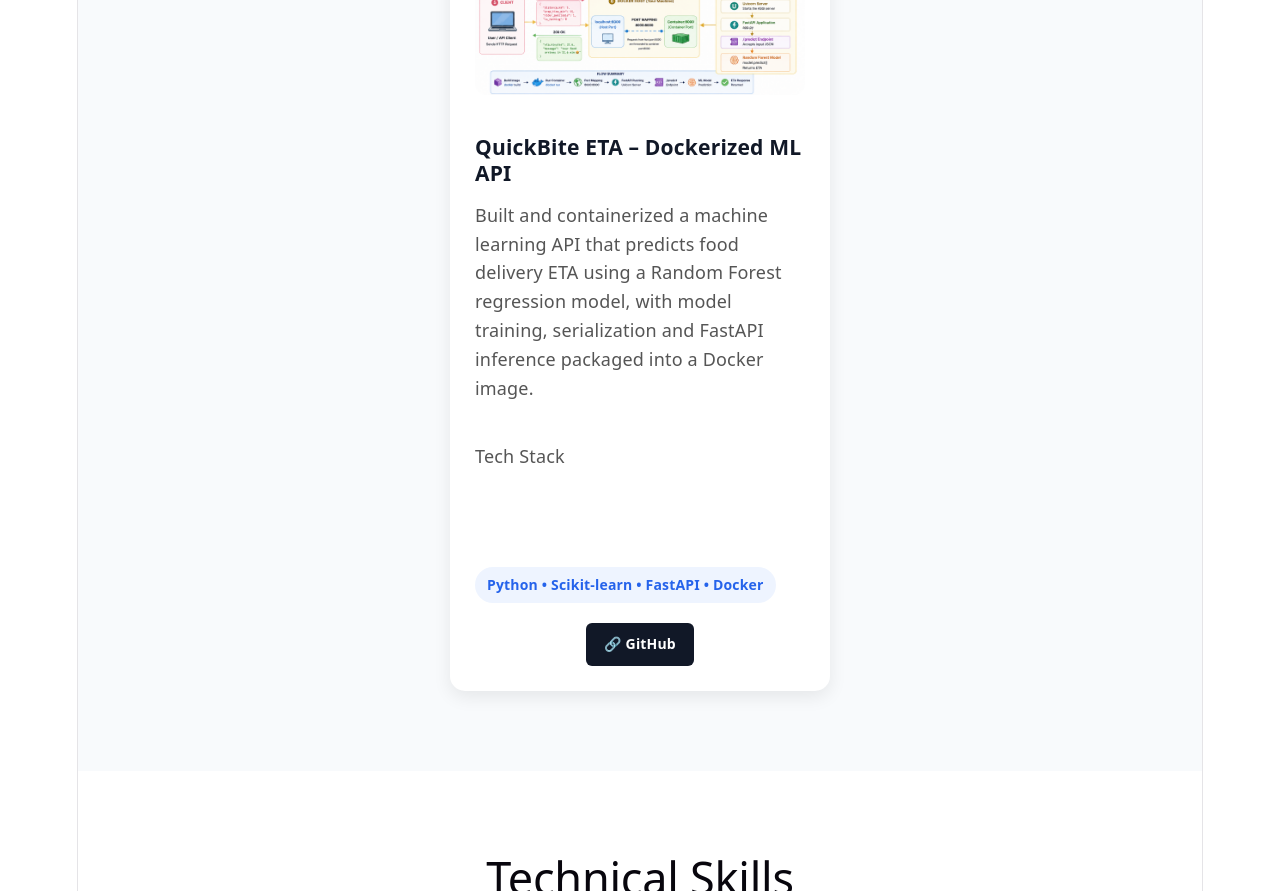
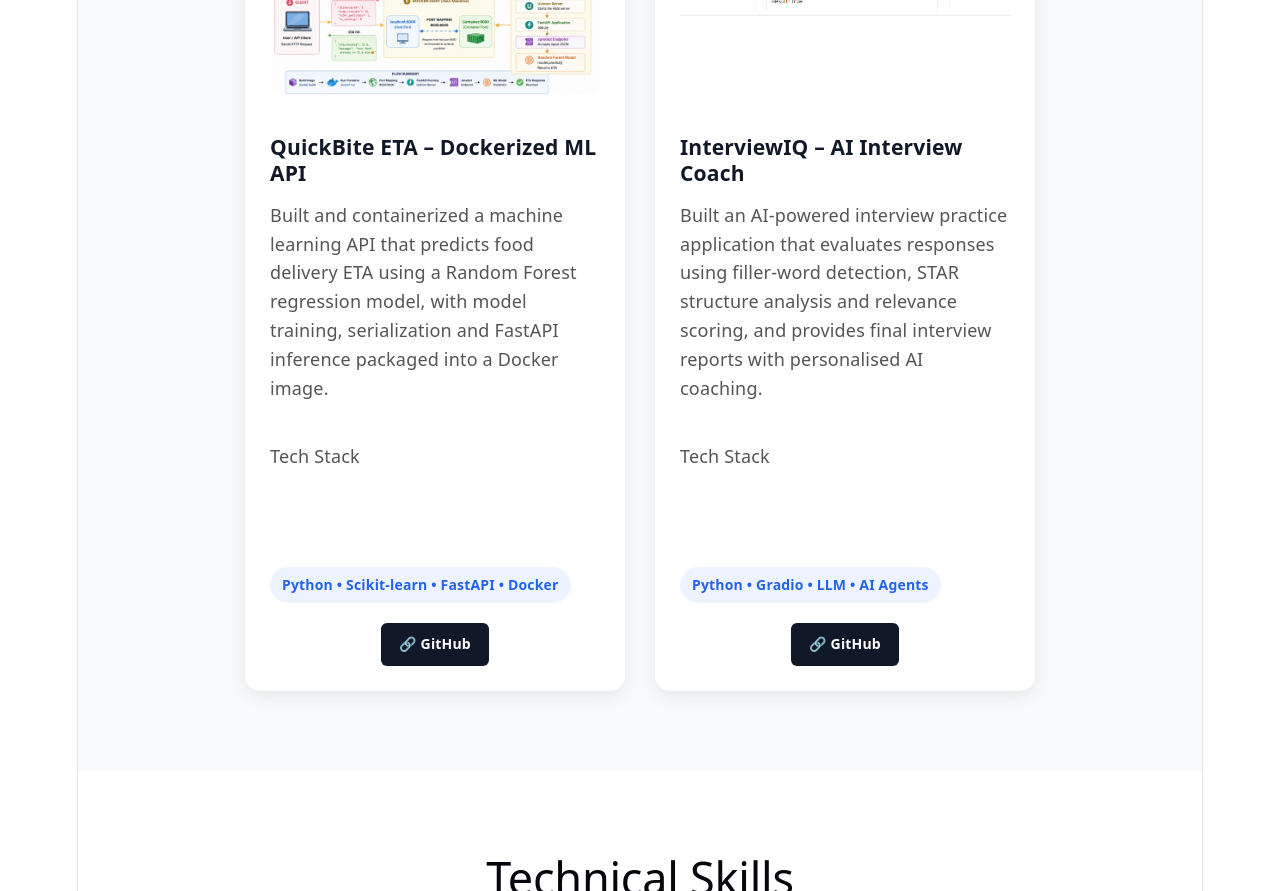
Before and after one commit to MCPraveen1/Portfolio, a React (Vite) app: page / in a window 1280 px wide. Shown: the part 4160-5051 px from the top of the page. Built offline with nearby package versions, Linux system fonts and the light colour scheme.

Commit message:
Add InterviewIQ project to portfolio

```diff
--- a/src/data/projects.js
+++ b/src/data/projects.js
@@ -5,6 +5,7 @@ import loantap from "../assets/projects/loantap.png";
 import portfolio from "../assets/projects/portfolio.png";
 import pdfassistant from "../assets/projects/pdfassistant.png";
 import quickbite from "../assets/projects/quickbite-eta.png";
+import interviewiq from "../assets/projects/interviewiq.png";
 
 const projects = [
   {
@@ -83,6 +84,17 @@ const projects = [
   demo: null,
 },
 
+{
+  id: 8,
+  image: interviewiq,
+  title: "InterviewIQ – AI Interview Coach",
+  description:
+    "Built an AI-powered interview practice application that evaluates responses using filler-word detection, STAR structure analysis and relevance scoring, and provides final interview reports with personalised AI coaching.",
+  tech: "Python • Gradio • LLM • AI Agents",
+  github: "https://github.com/MCPraveen1/interviewiq",
+  demo: null,
+},
+
 ];
 
 export default projects;
```
Also changed, not shown: src/assets/projects/interviewiq.png (added).
